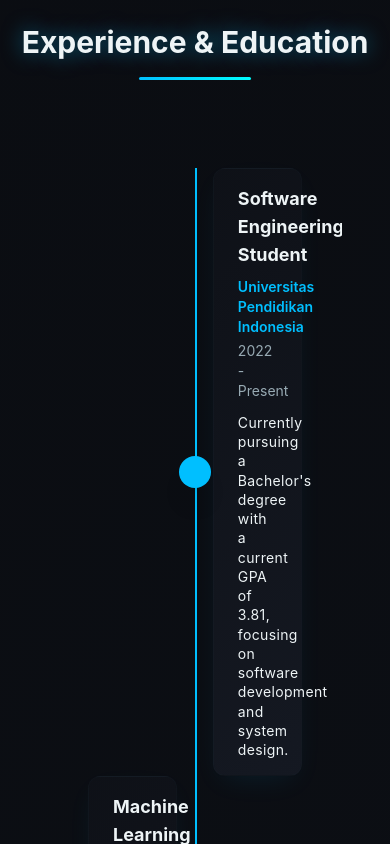
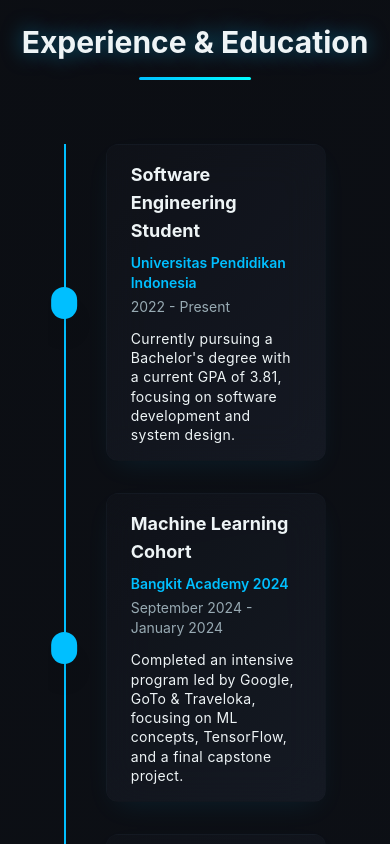
Before and after one commit to NaufalHD12/portfolio-react, a React (Vite) app: page / in a window 390 px wide. Shown: the part 7120-7964 px from the top of the page. Built offline with nearby package versions, Linux system fonts and the light colour scheme.

Commit message:
fix: mobile layout

```diff
--- a/src/components/TimelineItem.jsx
+++ b/src/components/TimelineItem.jsx
@@ -1,3 +1,5 @@
+// src/components/TimelineItem.jsx
+
 // eslint-disable-next-line no-unused-vars
 import { motion } from "framer-motion";
 
@@ -11,16 +13,20 @@ const TimelineItem = ({ item, isLeft }) => {
 
     return (
         <div
-            className={`flex justify-between items-center w-full ${
-                isLeft ? "flex-row-reverse" : ""
+            className={`mb-8 flex justify-start md:justify-between items-center w-full ${
+                isLeft ? "md:flex-row-reverse" : ""
             }`}
         >
-            <div className="order-1 w-5/12"></div>
-            <div className="z-20 flex items-center order-1 bg-primary shadow-xl w-8 h-8 rounded-full">
+            <div className="order-1 w-5/12 hidden md:block"></div>
+
+            {/* Pindahkan circle ke kiri pada mobile */}
+            <div className="z-20 flex items-center order-1 bg-primary shadow-xl w-8 h-8 rounded-full transform md:transform-none -translate-x-1/2 md:translate-x-0">
                 <h1 className="mx-auto font-semibold text-lg text-primary-foreground"></h1>
             </div>
+
+            {/* Card: Lebar penuh di mobile, 5/12 di desktop. Tambahkan margin kiri di mobile */}
             <motion.div
-                className="order-1 glass-card rounded-lg w-5/12 px-6 py-4 cursor-pointer"
+                className="order-1 glass-card rounded-lg w-full md:w-5/12 px-6 py-4 cursor-pointer ml-4 md:ml-0"
                 variants={itemVariants}
                 initial="hidden"
                 whileInView="visible"
--- a/src/sections/Experience.jsx
+++ b/src/sections/Experience.jsx
@@ -1,19 +1,15 @@
+// src/pages/Experience.jsx
+
 import Section from "../components/Section";
 import TimelineItem from "../components/TimelineItem";
-import { TIMELINE } from "../constants"; // <-- Import TIMELINE, bukan EXPERIENCE & EDUCATION
+import { TIMELINE } from "../constants";
 
 const Experience = () => {
     return (
         <Section id="experience" title="Experience & Education">
             <div className="container mx-auto w-full h-full">
-                <div className="relative wrap overflow-hidden p-10 h-full">
-                    {/* Garis tengah timeline */}
-                    <div
-                        className="border-2-2 absolute border-opacity-20 border-primary h-full border"
-                        style={{ left: "50%" }}
-                    ></div>
-
-                    {/* Map melalui satu array TIMELINE untuk urutan yang benar */}
+                <div className="relative wrap overflow-hidden p-4 md:p-10 h-full">
+                    <div className="border-2-2 absolute border-opacity-20 border-primary h-full border left-4 md:left-1/2"></div>
                     {TIMELINE.map((item, index) => (
                         <TimelineItem key={index} item={item} isLeft={index % 2 !== 0} />
                     ))}
```
